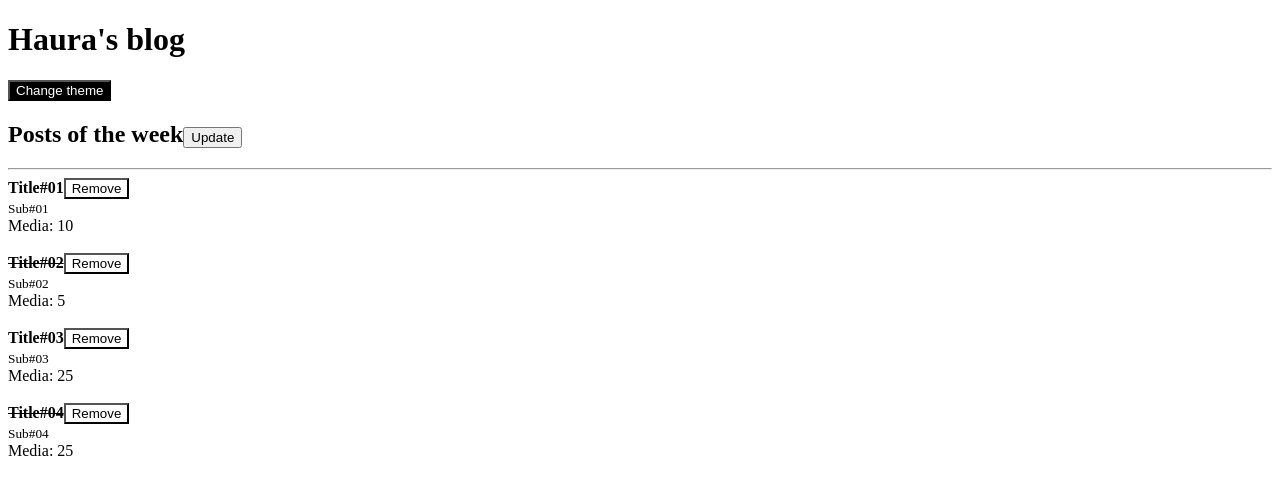
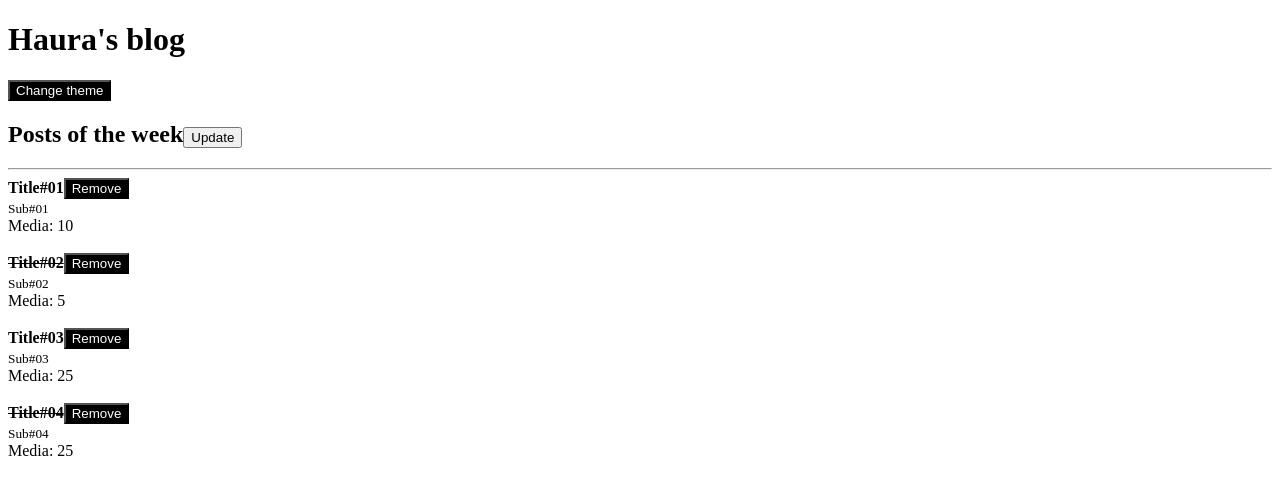
Before and after one commit to afsilvaluiz/JStack, a React app in the folder reactFundamentals/: page / in a window 1280 px wide. Shown: the top 494 px of the page. Built offline with nearby package versions, Linux system fonts and the light colour scheme.

Commit message:
chore: study of Context API

```diff
--- a/reactFundamentals/src/PostHeader.js
+++ b/reactFundamentals/src/PostHeader.js
@@ -10,7 +10,10 @@ export default function PostHeader(props) {
           {props.post.read && <s>{props.post.title}</s>}
           {!props.post.read && props.post.title}
       </strong>
-      <Button onClick={() => props.onRemove(props.post.id)} >
+      <Button
+        theme={props.theme}
+        onClick={() => props.onRemove(props.post.id)}
+      >
         Remove
       </Button>
     </>
@@ -18,6 +21,7 @@ export default function PostHeader(props) {
 }
 
 PostHeader.propTypes = {
+  theme: PropTypes.string.isRequired,
   onRemove: PropTypes.func.isRequired,
   post: PropTypes.shape({
     id: PropTypes.number.isRequired,
```
